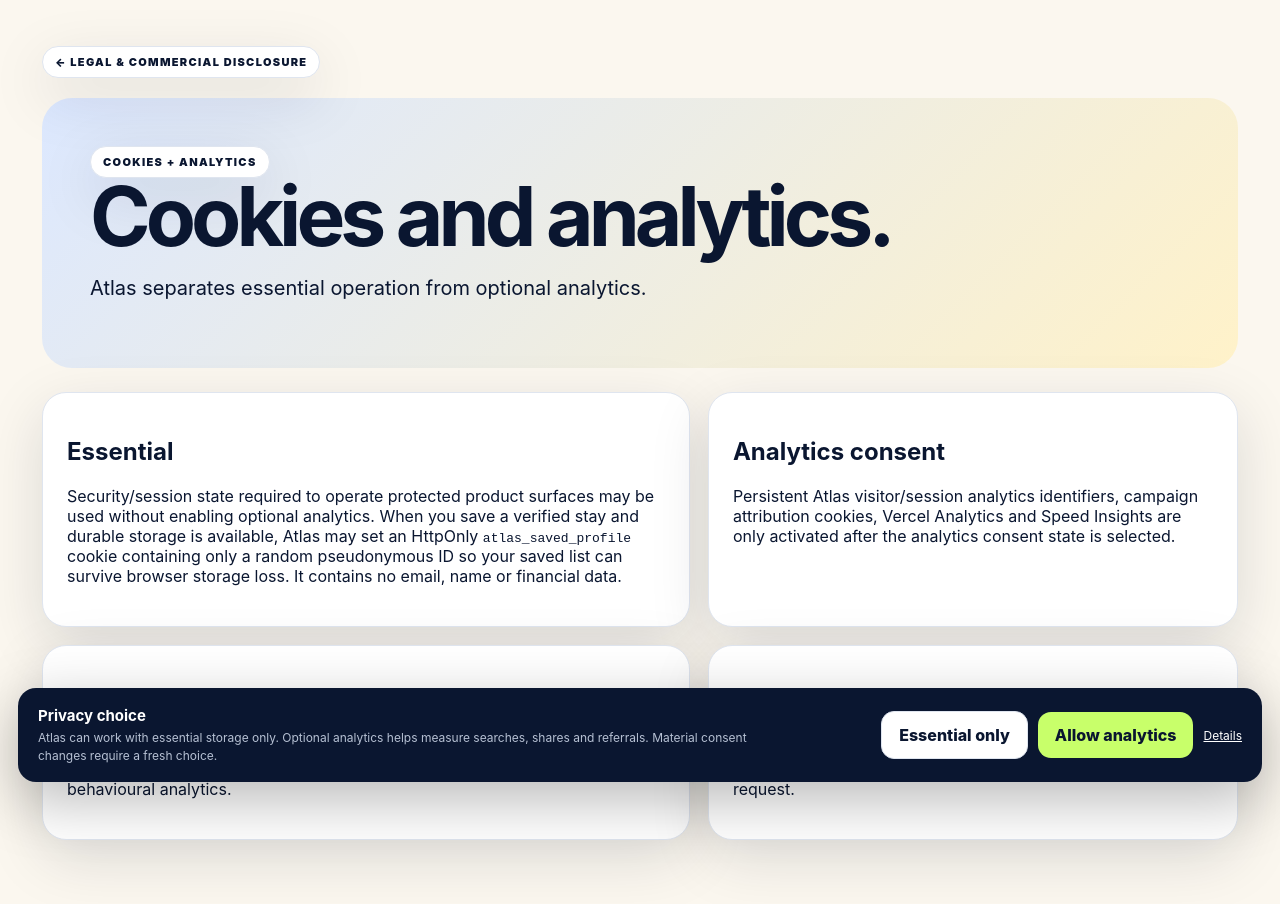
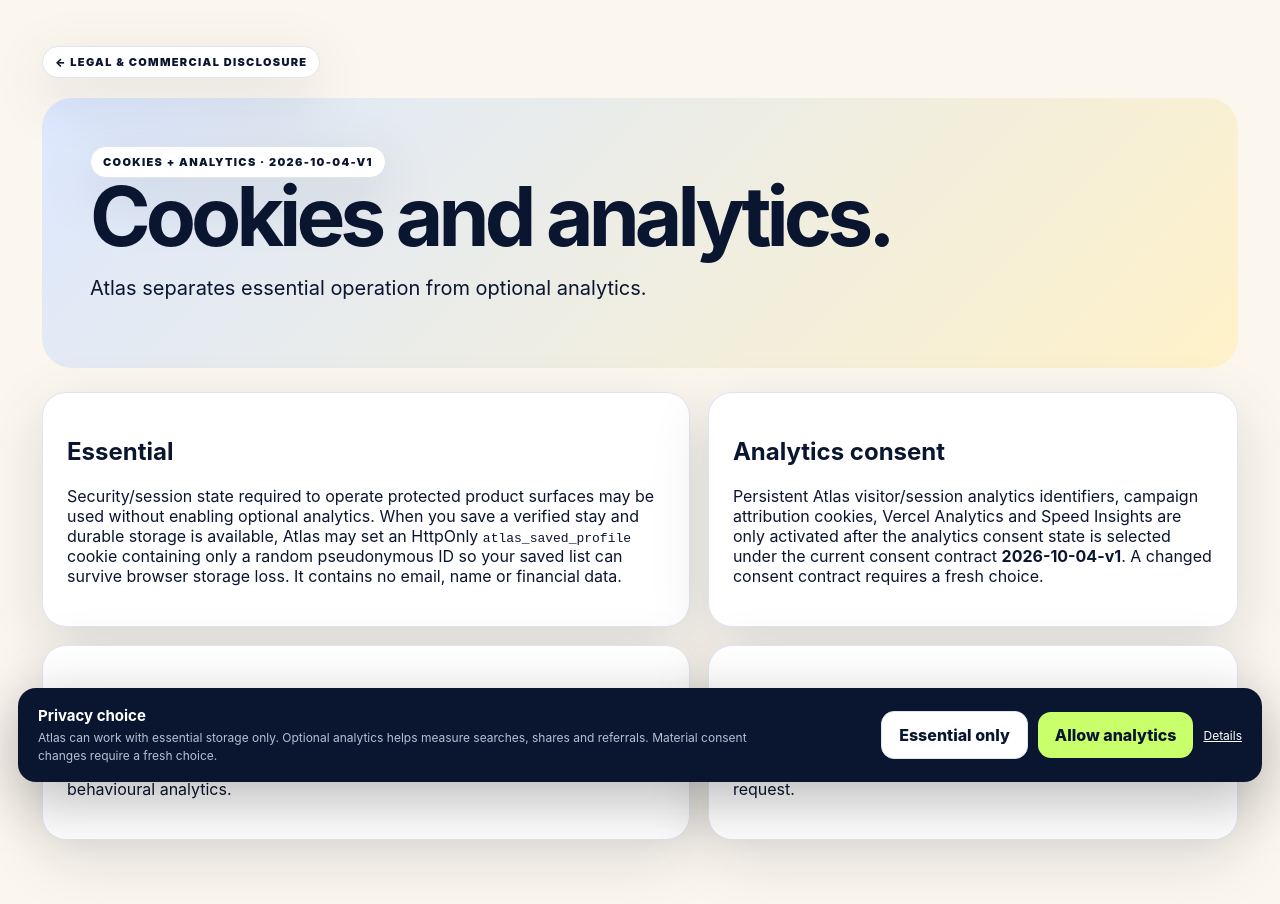
Before and after one commit to jandromani/Petshop, a Next.js app: page /cookies in a window 1280 px wide. Shown: the top 904 px of the page. Built offline with nearby package versions, Linux system fonts and the light colour scheme; no server answers.

Commit message:
legal: show cookie and consent versions

```diff
--- a/app/cookies/page.tsx
+++ b/app/cookies/page.tsx
@@ -1,4 +1,6 @@
 import type { Metadata } from "next";
+import { CONSENT_VERSION } from "@/src/privacy/consent";
+import { LEGAL_DOCUMENT_VERSION } from "@/src/system/legal";
 
 export const metadata:Metadata={title:"Cookies & analytics",robots:{index:false,follow:false}};
 
@@ -6,13 +8,13 @@
   return <main className="seoPage"><div className="shell">
     <a className="eyebrow" href="/legal">← legal & commercial disclosure</a>
     <section className="seoHero" style={{marginTop:20}}>
-      <div className="eyebrow">COOKIES + ANALYTICS</div>
+      <div className="eyebrow">COOKIES + ANALYTICS · {LEGAL_DOCUMENT_VERSION}</div>
       <h1>Cookies and analytics.</h1>
       <p style={{fontSize:20,maxWidth:780}}>Atlas separates essential operation from optional analytics.</p>
     </section>
     <div className="seoGrid">
       <div className="card"><h2>Essential</h2><p>Security/session state required to operate protected product surfaces may be used without enabling optional analytics. When you save a verified stay and durable storage is available, Atlas may set an HttpOnly <code>atlas_saved_profile</code> cookie containing only a random pseudonymous ID so your saved list can survive browser storage loss. It contains no email, name or financial data.</p></div>
-      <div className="card"><h2>Analytics consent</h2><p>Persistent Atlas visitor/session analytics identifiers, campaign attribution cookies, Vercel Analytics and Speed Insights are only activated after the analytics consent state is selected.</p></div>
+      <div className="card"><h2>Analytics consent</h2><p>Persistent Atlas visitor/session analytics identifiers, campaign attribution cookies, Vercel Analytics and Speed Insights are only activated after the analytics consent state is selected under the current consent contract <b>{CONSENT_VERSION}</b>. A changed consent contract requires a fresh choice.</p></div>
       <div className="card"><h2>Commercial referrals</h2><p>When you deliberately follow a commercial referral, Atlas may create a referral identifier so a later conversion can be reconciled. This is distinct from general behavioural analytics.</p></div>
       <div className="card"><h2>Withdrawal</h2><p>Changing the consent choice to essential-only causes Atlas to remove its optional tracking cookies on the next matching request.</p></div>
     </div>
```
